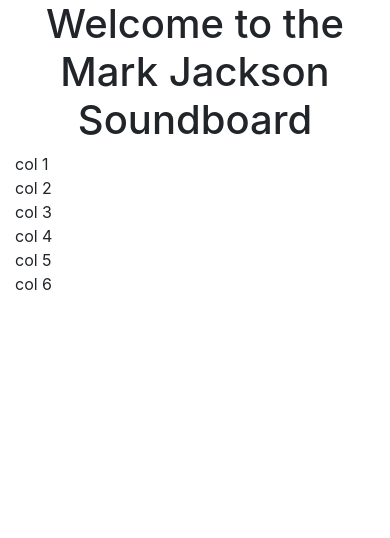
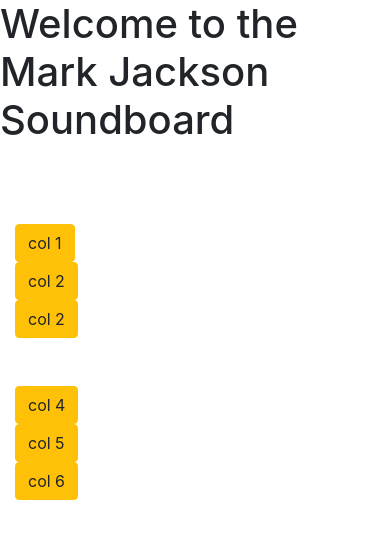
Before and after one commit to apaul14/mj-soundboard, a website: page public/index.html in a window 390 px wide. Drawn offline with nearby package versions, Linux system fonts and the light colour scheme.

Commit message:
changed spacing

```diff
--- a/public/index.html
+++ b/public/index.html
@@ -13,29 +13,48 @@
 
 
       <div class = "row">
+        <div>
+          <h1 >Welcome to the Mark Jackson Soundboard</h1>
+        </div>
+      </div>
 
-        <div>
-          <h1 class = "text-center">Welcome to the Mark Jackson Soundboard</h1>
+      <br/>
+      <br/>
+      <br/>
+<div class = "btn-block"></div>
+      <div class = "row">
+
+        <div class="col-md-4 col-xs-6">
+          <button type="button" class="btn btn-warning">col 1</button>
+        </div>
+        <div class="col-md-4 col-xs-6">
+          <button type="button" class="btn btn-warning">col 2</button>
+        </div>
+        <div class="col-md-4 col-xs-6">
+          <button type="button" class="btn btn-warning">col 2</button>
         </div>
 
       </div>
 
+      <br/>
+      <br/>
 
       <div class = "row">
 
-        <div class="col-md-4 col-xs-6">col 1</div>
-        <div class="col-md-4 col-xs-6">col 2</div>
-        <div class="col-md-4 col-xs-6">col 3</div>
+        <div class="col-md-4 col-xs-6">
+          <button type="button" class="btn btn-warning">col 4</button>
+        </div>
+        <div class="col-md-4 col-xs-6">
+          <button type="button" class="btn btn-warning">col 5</button>
+        </div>
+        <div class="col-md-4 col-xs-6">
+          <button type="button" class="btn btn-warning">col 6</button>
+        </div>
 
       </div>
+  </div>
 
-      <div class = "row">
 
-        <div class="col-md-4 col-xs-6">col 4</div>
-        <div class="col-md-4 col-xs-6">col 5</div>
-        <div class="col-md-4 col-xs-6">col 6</div>
-
-      </div>
 
     </div>
 
--- a/public/style.css
+++ b/public/style.css
@@ -14,3 +14,8 @@
 .board {
   justify-content: center;
 }
+
+
+<div?
+clas == """
+< di>
```
